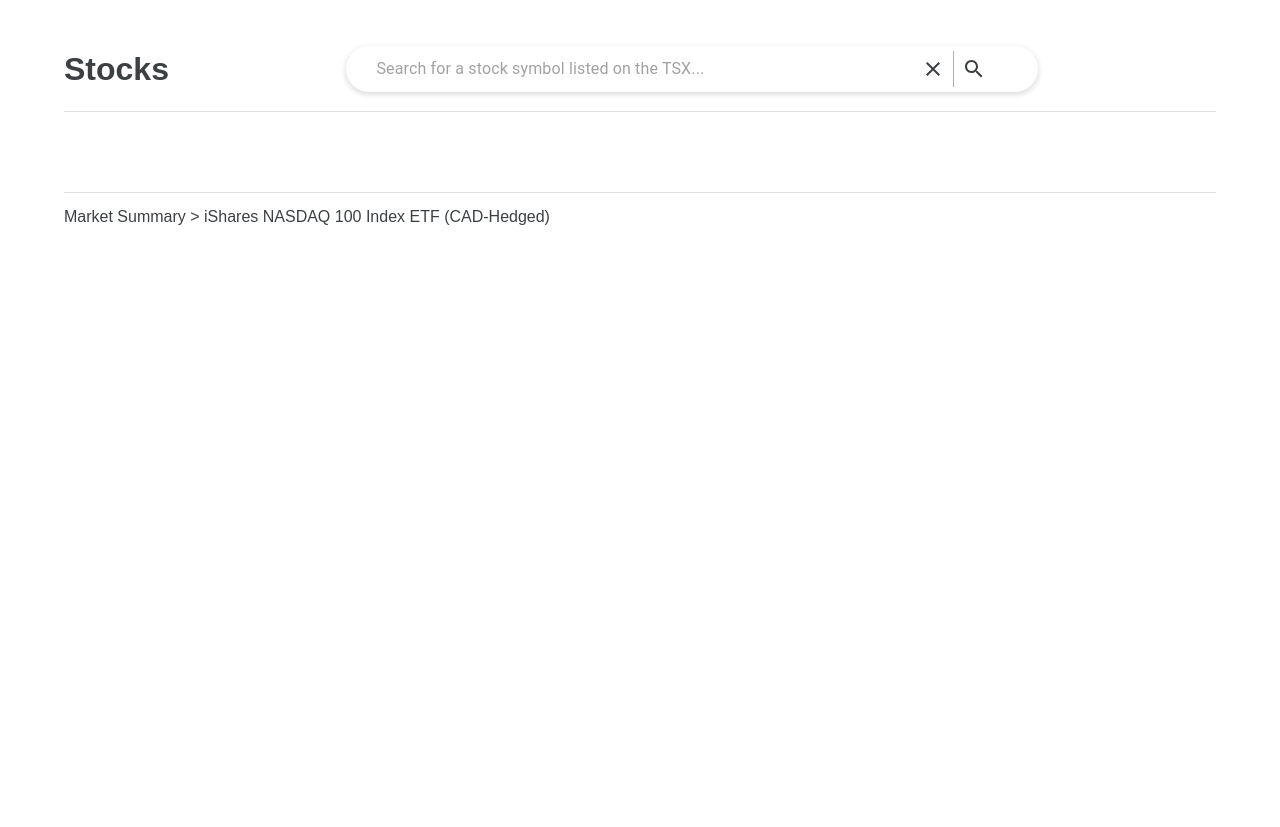
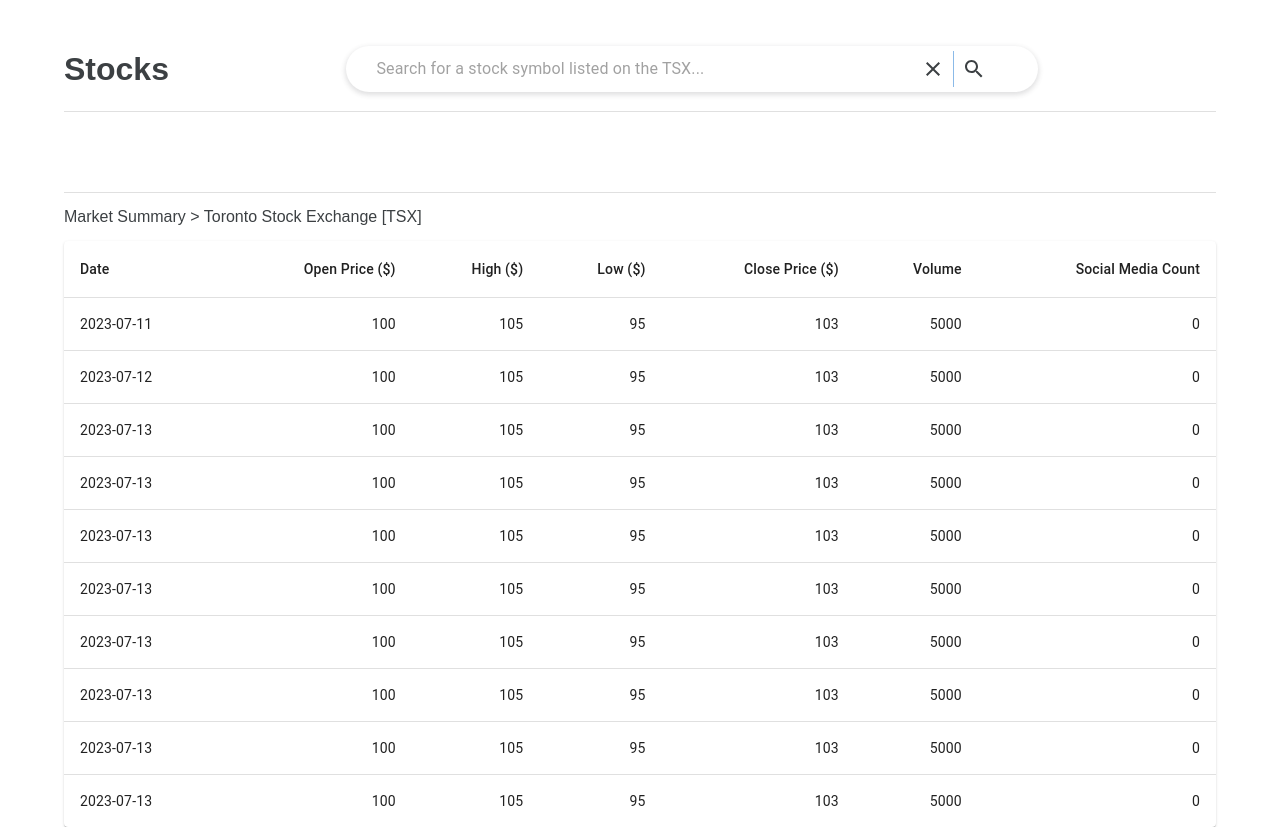
Before and after one commit to PrabhjyotSinghGill/stocks, a React (Create React App) app: page / in a window 1280 px wide. Before the commit the page ends 800 px from the top, so only its background shows below. Built offline with nearby package versions, Linux system fonts and the light colour scheme.

Commit message:
adds table component to display stock info.

```diff
--- a/src/App.js
+++ b/src/App.js
@@ -3,8 +3,8 @@
 import './App.css'
 import Header from './components/header'
 import Information from './components/information'
-import Graph from './components/graph'
 import { AppContext } from './context/app-context'
+import InfoTable from './components/infoTable'
 
 function App() {
     const [selectedStockSymbol, setSelectedStockSymbol] = useState()
@@ -21,7 +21,7 @@
                 <Divider></Divider>
                 <Information></Information>
                 <Divider></Divider>
-                <Graph></Graph>
+                <InfoTable></InfoTable>
             </div>
         </AppContext.Provider>
     )
--- a/src/components/graph.jsx
+++ /dev/null
@@ -1,12 +0,0 @@
-import React from 'react'
-import '../views/graph.css'
-
-function Graph() {
-    return (
-        <div className="graph">
-            Market Summary &gt; iShares NASDAQ 100 Index ETF (CAD-Hedged)
-        </div>
-    )
-}
-
-export default Graph
--- /dev/null
+++ b/src/components/infoTable.jsx
@@ -0,0 +1,93 @@
+import * as React from 'react'
+import '../views/infoTable.css'
+import Table from '@mui/material/Table'
+import TableBody from '@mui/material/TableBody'
+import TableCell from '@mui/material/TableCell'
+import TableContainer from '@mui/material/TableContainer'
+import TableHead from '@mui/material/TableHead'
+import TableRow from '@mui/material/TableRow'
+import Paper from '@mui/material/Paper'
+
+function createData(
+    date,
+    openPrice,
+    high,
+    low,
+    closePrice,
+    volume,
+    socialMediaCount
+) {
+    return { date, openPrice, high, low, closePrice, volume, socialMediaCount }
+}
+
+const rows = [
+    createData('2023-07-11', 100, 105, 95, 103, 5000, 0),
+    createData('2023-07-12', 100, 105, 95, 103, 5000, 0),
+    createData('2023-07-13', 100, 105, 95, 103, 5000, 0),
+    createData('2023-07-13', 100, 105, 95, 103, 5000, 0),
+    createData('2023-07-13', 100, 105, 95, 103, 5000, 0),
+    createData('2023-07-13', 100, 105, 95, 103, 5000, 0),
+    createData('2023-07-13', 100, 105, 95, 103, 5000, 0),
+    createData('2023-07-13', 100, 105, 95, 103, 5000, 0),
+    createData('2023-07-13', 100, 105, 95, 103, 5000, 0),
+    createData('2023-07-13', 100, 105, 95, 103, 5000, 0),
+]
+
+export default function InfoTable() {
+    return (
+        <div className="container">
+            <div>Market Summary &gt; Toronto Stock Exchange [TSX]</div>
+            <TableContainer component={Paper} className="infoTable">
+                <Table aria-label="simple table">
+                    <TableHead>
+                        <TableRow>
+                            <TableCell>Date</TableCell>
+                            <TableCell align="right">
+                                Open Price&nbsp;($)
+                            </TableCell>
+                            <TableCell align="right">High&nbsp;($)</TableCell>
+                            <TableCell align="right">Low&nbsp;($)</TableCell>
+                            <TableCell align="right">
+                                Close Price&nbsp;($)
+                            </TableCell>
+                            <TableCell align="right">Volume</TableCell>
+                            <TableCell align="right">
+                                Social Media Count
+                            </TableCell>
+                        </TableRow>
+                    </TableHead>
+                    <TableBody>
+                        {rows.map((row) => (
+                            <TableRow
+                                key={row.name}
+                                sx={{
+                                    '&:last-child td, &:last-child th': {
+                                        border: 0,
+                                    },
+                                }}
+                            >
+                                <TableCell component="th" scope="row">
+                                    {row.date}
+                                </TableCell>
+                                <TableCell align="right">
+                                    {row.openPrice}
+                                </TableCell>
+                                <TableCell align="right">{row.high}</TableCell>
+                                <TableCell align="right">{row.low}</TableCell>
+                                <TableCell align="right">
+                                    {row.closePrice}
+                                </TableCell>
+                                <TableCell align="right">
+                                    {row.volume}
+                                </TableCell>
+                                <TableCell align="right">
+                                    {row.socialMediaCount}
+                                </TableCell>
+                            </TableRow>
+                        ))}
+                    </TableBody>
+                </Table>
+            </TableContainer>
+        </div>
+    )
+}
--- a/src/views/graph.css
+++ /dev/null
@@ -1,4 +0,0 @@
-.graph{
-    padding-top: 15px;
-    font-weight: 300;
-}
--- /dev/null
+++ b/src/views/infoTable.css
@@ -0,0 +1,12 @@
+.container{
+    display:flex;
+    flex-direction: column;
+    padding-top: 15px;
+    font-weight: 300;
+}
+
+.infoTable{
+    display: flex;
+    min-width: 650px;
+    margin-top: 15px ;
+}
```
